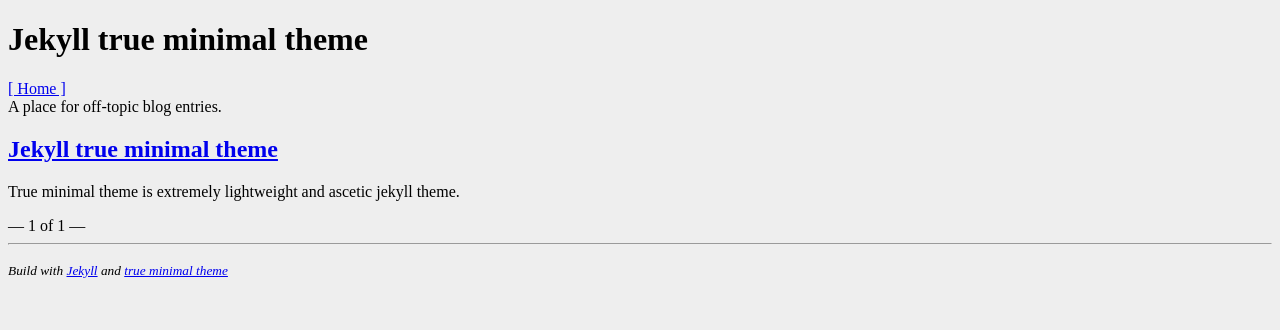
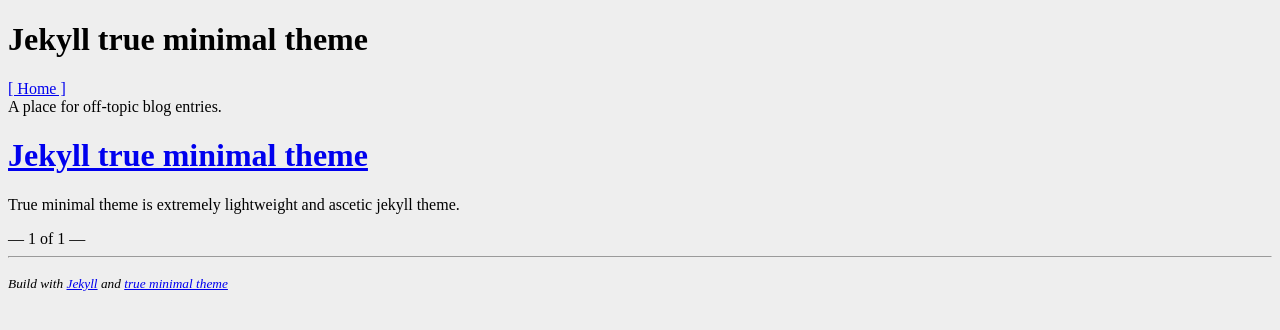
Before and after one commit to susahcebok/minimals, a Jekyll site: the page built from index.html, in a window 1280 px wide. Shown: the top 330 px of the page. Built offline with Jekyll 4.4.1, drawn with Linux system fonts in a browser that asks for light colours; the list of posts is cut into pages by our own code.

Commit message:
Update index.html

```diff
--- a/index.html
+++ b/index.html
@@ -3,23 +3,23 @@ layout: default
 ---
 
 {% for post in paginator.posts %}
-<section>
-  <h2>
+  <h1>
     <a href='{{ site.url }}{{ post.url }}' title='{{ post.title }}'>
       {{ post.title }}
     </a>
-  </h2>
+  </h1>
 
   <p>{{ post.excerpt | strip_html | truncate: 250 }}</p>
-</section>
 {% endfor %}
 
+<div class='buttons'>
 {% if paginator.previous_page %}
-<a href='{{ site.url }}{{ paginator.previous_page_path }}'>Previous</a>
+<span class='button'><a href='{{ site.url }}{{ paginator.previous_page_path }}'>[ <- Previous ]</a></span>
 {% endif %}
 
 &mdash; {{ paginator.page }} of {{ paginator.total_pages }} &mdash;
 
 {% if paginator.next_page %}
-<a href='{{ site.url }}{{ paginator.next_page_path }}'>Next</a>
+<span class="button"><a href='{{ site.url }}{{ paginator.next_page_path }}'>[ Next -> ]</a></span>
 {% endif %}
+</div>
```
